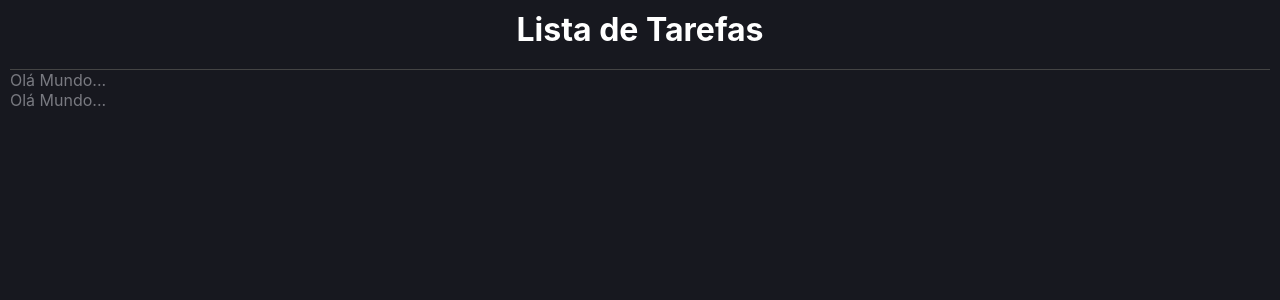
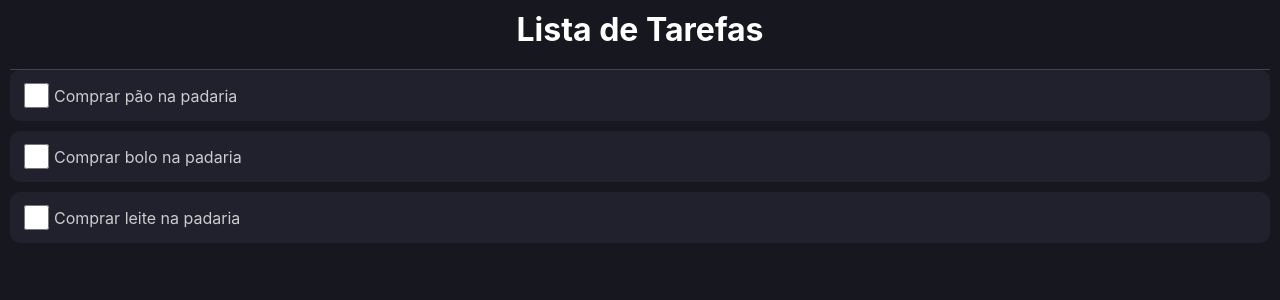
Before and after one commit to pmarq/todolist_typescript_tutorial, a React (Create React App) app: page / in a window 1280 px wide. Shown: the top 300 px of the page. Built offline with nearby package versions, Linux system fonts and the light colour scheme.

Commit message:
list itens features component

```diff
--- a/src/App.tsx
+++ b/src/App.tsx
@@ -9,6 +9,7 @@
   const [list, setList] = useState<Item[]>([
     { id: 1, name: 'Comprar pão na padaria', done: false },
     { id: 2, name: 'Comprar bolo na padaria', done: false },
+    {id: 3 , name: 'Comprar leite na padaria', done:false}
   ]);
 
   return (
@@ -19,7 +20,7 @@
        {/* Área de adicionar tarefa*/}
 
       {list.map((item, index)=>(
-       <ListItem />
+        <ListItem key={index} item={item}/>
       ))}
 
       </C.Area>
--- a/src/components/ListItem/index.tsx
+++ b/src/components/ListItem/index.tsx
@@ -1,9 +1,23 @@
+import { useState } from 'react';
 import * as C from './styles';
+import { Item } from '../../types/item';
 
-export const ListItem = () =>{
+type Props = {
+    item: Item
+}
+
+export const ListItem = ({ item }:Props) =>{
+    const [isChecked , setIsChecked] = useState(item.done)
+
     return(
-        <C.Container>
-            Olá Mundo...
+        <C.Container done={isChecked}>
+            <input
+            type="checkbox"
+            checked={isChecked}
+            onChange={event => setIsChecked(event.target.checked)}
+
+            />
+            <label>{item.name}</label>
         </C.Container>
     )
 }
--- a/src/components/ListItem/styles.ts
+++ b/src/components/ListItem/styles.ts
@@ -1,3 +1,26 @@
 import styled from "styled-components";
 
-export const Container = styled.div``;
+type ContainerProps = {
+    done: boolean;
+}
+
+export const Container = styled.div(({ done }: ContainerProps)=>(`
+    display: flex;
+    background-color: #20212c;
+    padding: 10px;
+    border-radius: 10px;
+    margin-bottom: 10px;
+    align-items: center;
+
+    input {
+        width: 25px;
+        height: 25px;
+        margin-right: 5px;
+    }
+
+    label {
+        color: #ccc;
+        text-decoration: ${done ? 'line-through' : 'initial'};
+    }
+`
+));
```
